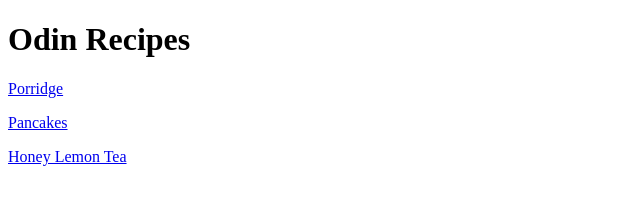
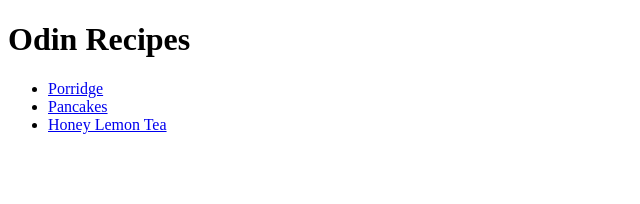
Before and after one commit to additives/odin-recipes, a plain HTML site: page index.html in a window 1280 px wide. Shown: the whole page, without its empty margins (0-640 px from the left). Drawn offline with Linux system fonts and the light colour scheme.

Commit message:
Add recipes index to a list

```diff
--- a/index.html
+++ b/index.html
@@ -8,9 +8,11 @@
 <body>
   <h1>Odin Recipes</h1>
 
-  <p><a href="./recipes/porridge.html" rel="noreferrer">Porridge</a></p>
-  <p><a href="./recipes/pancakes.html" rel="noreferrer">Pancakes</a></p>
-  <p><a href="./recipes/honey-lemon-tea.html" rel="noreferrer">Honey Lemon Tea</a></p>
+  <ul>
+    <li><a href="./recipes/porridge.html" rel="noreferrer">Porridge</a></li>
+    <li><a href="./recipes/pancakes.html" rel="noreferrer">Pancakes</a></li>
+    <li><a href="./recipes/honey-lemon-tea.html" rel="noreferrer">Honey Lemon Tea</a></li>
+  </ul>
 
   <!-- <a href="https://www.theodinproject.com/about" target="_blank" rel="noreferrer">About The Odin Project</a> -->
 
```
